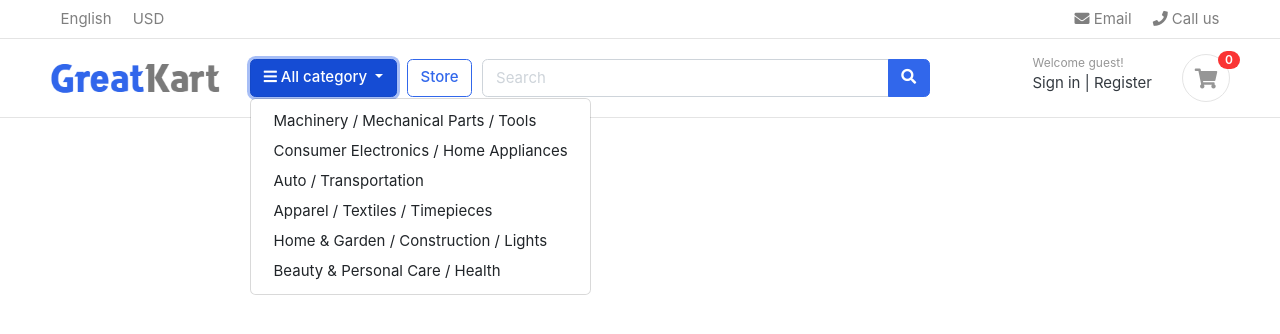
After one commit to Joelvarghese880/GreatKart, a Django app: template templates/includes/navbar.html in a window 1280 px wide, after a click on "All category". The commit adds this page. Shown: the top 334 px of the page. Run offline with Django 5.2, Linux system fonts and the light colour scheme; the template is opened without the code that fills it, so the values that code supplies are empty; some libraries are stand-ins or nearby versions; some web fonts are replaced.

Commit message:
seperate the tag

```diff
--- /dev/null
+++ b/templates/base.html
@@ -0,0 +1,51 @@
+{% load static %}
+<!DOCTYPE HTML>
+<html lang="en">
+<head>
+<meta charset="utf-8">
+<meta http-equiv="pragma" content="no-cache" />
+<meta http-equiv="cache-control" content="max-age=604800" />
+<meta name="viewport" content="width=device-width, initial-scale=1, shrink-to-fit=no">
+
+{% block title %}
+    <title>GreatKart | One of the Biggest Online Shopping Platform</title>
+{% endblock %}
+
+<link href="{% static 'images/favicon.ico' %}" rel="shortcut icon" type="image/x-icon">
+
+<!-- jQuery -->
+<script src="{% static 'js/jquery-2.0.0.min.js' %}" type="text/javascript"></script>
+
+<!-- Bootstrap4 files-->
+<script src="{% static 'js/bootstrap.bundle.min.js' %}" type="text/javascript"></script>
+<link href="{% static 'css/bootstrap.css' %}" rel="stylesheet" type="text/css"/>
+
+<!-- Font awesome 5 -->
+<link href="{% static 'fonts/fontawesome/css/all.min.css' %}" type="text/css" rel="stylesheet">
+
+<!-- custom style -->
+<link href="{% static 'css/ui.css' %}" rel="stylesheet" type="text/css"/>
+<link href="{% static 'css/responsive.css' %}" rel="stylesheet" media="only screen and (max-width: 1200px)" />
+
+<!-- custom javascript -->
+<script src="{% static 'js/script.js' %}" type="text/javascript"></script>
+
+<script type="text/javascript">
+/// some script
+
+// jquery ready start
+$(document).ready(function() {
+	// jQuery code
+
+});
+// jquery end
+</script>
+
+</head>
+<body>
+
+{% block content %}
+{% endblock %}
+
+</body>
+</html>
--- /dev/null
+++ b/templates/includes/navbar.html
@@ -0,0 +1,140 @@
+{% extends "base.html" %} {% load static %}
+
+{% block content %}
+<header class="section-header">
+  <nav class="navbar p-md-0 navbar-expand-sm navbar-light border-bottom">
+    <div class="container">
+      <button
+        class="navbar-toggler"
+        type="button"
+        data-toggle="collapse"
+        data-target="#navbarTop4"
+        aria-controls="navbarNav"
+        aria-expanded="false"
+        aria-label="Toggle navigation"
+      >
+        <span class="navbar-toggler-icon"></span>
+      </button>
+      <div class="collapse navbar-collapse" id="navbarTop4">
+        <ul class="navbar-nav mr-auto">
+          <li class="nav-item dropdown">
+            <a href="#" class="nav-link"> English </a>
+          </li>
+          <li class="nav-item dropdown">
+            <a href="#" class="nav-link"> USD </a>
+          </li>
+        </ul>
+        <ul class="navbar-nav">
+          <li>
+            <a href="#" class="nav-link">
+              <i class="fa fa-envelope"></i> Email
+            </a>
+          </li>
+          <li>
+            <a href="#" class="nav-link">
+              <i class="fa fa-phone"></i> Call us
+            </a>
+          </li>
+        </ul>
+        <!-- list-inline //  -->
+      </div>
+      <!-- navbar-collapse .// -->
+    </div>
+    <!-- container //  -->
+  </nav>
+
+  <section class="header-main border-bottom">
+    <div class="container">
+      <div class="row align-items-center">
+        <div class="col-lg-2 col-md-3 col-6">
+          <a href="./" class="brand-wrap">
+            <img class="logo" src="{% static './images/logo.png' %}" />
+          </a>
+          <!-- brand-wrap.// -->
+        </div>
+        <div class="col-lg col-sm col-md col-6 flex-grow-0">
+          <div class="category-wrap dropdown d-inline-block float-right">
+            <button
+              type="button"
+              class="btn btn-primary dropdown-toggle"
+              data-toggle="dropdown"
+            >
+              <i class="fa fa-bars"></i> All category
+            </button>
+            <div class="dropdown-menu">
+              <a class="dropdown-item" href="#"
+                >Machinery / Mechanical Parts / Tools
+              </a>
+              <a class="dropdown-item" href="#"
+                >Consumer Electronics / Home Appliances
+              </a>
+              <a class="dropdown-item" href="#">Auto / Transportation</a>
+              <a class="dropdown-item" href="#"
+                >Apparel / Textiles / Timepieces
+              </a>
+              <a class="dropdown-item" href="#"
+                >Home & Garden / Construction / Lights
+              </a>
+              <a class="dropdown-item" href="#"
+                >Beauty & Personal Care / Health
+              </a>
+            </div>
+          </div>
+          <!-- category-wrap.// -->
+        </div>
+        <!-- col.// -->
+        <a href="{% static './store.html' %}" class="btn btn-outline-primary"
+          >Store</a
+        >
+        <div class="col-lg col-md-6 col-sm-12 col">
+          <form action="#" class="search">
+            <div class="input-group w-100">
+              <input
+                type="text"
+                class="form-control"
+                style="width: 60%"
+                placeholder="Search"
+              />
+
+              <div class="input-group-append">
+                <button class="btn btn-primary" type="submit">
+                  <i class="fa fa-search"></i>
+                </button>
+              </div>
+            </div>
+          </form>
+          <!-- search-wrap .end// -->
+        </div>
+        <!-- col.// -->
+        <div class="col-lg-3 col-sm-6 col-8 order-2 order-lg-3">
+          <div class="d-flex justify-content-end mb-3 mb-lg-0">
+            <div class="widget-header">
+              <small class="title text-muted">Welcome guest!</small>
+              <div>
+                <a href="{% static './signin.html' %}">Sign in</a>
+                <span class="dark-transp"> | </span>
+                <a href="{% static './register.html' %}"> Register</a>
+              </div>
+            </div>
+            <a
+              href="{% static './cart.html' %}"
+              class="widget-header pl-3 ml-3"
+            >
+              <div class="icon icon-sm rounded-circle border">
+                <i class="fa fa-shopping-cart"></i>
+              </div>
+              <span class="badge badge-pill badge-danger notify">0</span>
+            </a>
+          </div>
+          <!-- widgets-wrap.// -->
+        </div>
+        <!-- col.// -->
+      </div>
+      <!-- row.// -->
+    </div>
+    <!-- container.// -->
+  </section>
+  <!-- header-main .// -->
+</header>
+<!-- ========================= HEADER END // ========================= -->
+{% endblock %}
```
Also changed, not shown: templates/home.html (+9 -150 lines), templates/includes/footer.html (added, +21 -0 lines).
